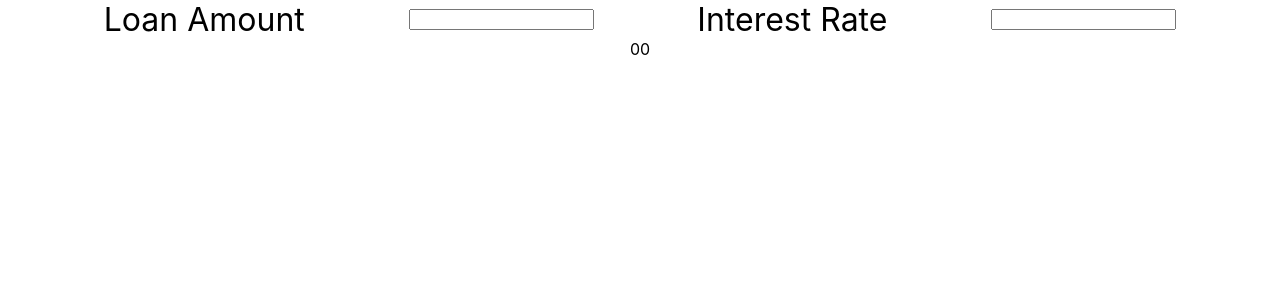
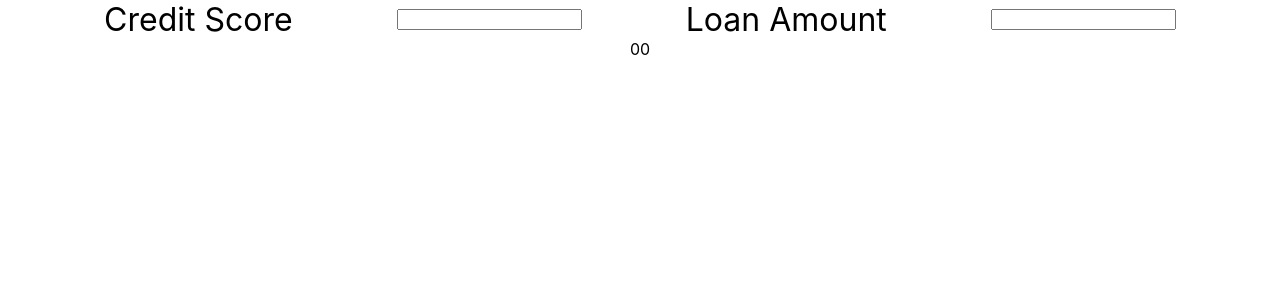
Before and after one commit to MrMicrowaveOven/esti-mate, a React (Create React App) app: page / in a window 1280 px wide. Shown: the top 300 px of the page. Built offline with nearby package versions, Linux system fonts and the light colour scheme.

Commit message:
Updated InterestRate to CreditScore, since those are the values that will be used

```diff
--- a/src/App.js
+++ b/src/App.js
@@ -4,16 +4,16 @@ import Display from './Display.js';
 import { useState } from 'react';
 
 const App = () => {
-  const [interestRate, setInterestRate] = useState(0)
+  const [creditScore, setCreditScore] = useState(0)
   const [loanAmount, setLoanAmount] = useState(0)
   return (
     <div className="app">
       <Inputs
-        onInterestRateChange={(newInterestRate) => setInterestRate(newInterestRate)}
+        onCreditScoreChange={(newCreditScore) => setCreditScore(newCreditScore)}
         onLoanAmountChange={(newLoanAmount) => setLoanAmount(newLoanAmount)}
       />
       <Display
-        interestRate={interestRate}
+        creditScore={creditScore}
         loanAmount={loanAmount}
       />
     </div>
--- a/src/Display.js
+++ b/src/Display.js
@@ -1,8 +1,8 @@
 import './Display.css'
-const Display = ({loanAmount, interestRate}) => {
+const Display = ({loanAmount, creditScore}) => {
     return (
         <div className="display">
-            <a>{interestRate}</a>
+            <a>{creditScore}</a>
             <a>{loanAmount}</a>
         </div>
     )
--- a/src/Inputs.js
+++ b/src/Inputs.js
@@ -1,12 +1,12 @@
 import './Inputs.css';
 
-const Inputs = ({onInterestRateChange, onLoanAmountChange}) => {
+const Inputs = ({onCreditScoreChange, onLoanAmountChange}) => {
 
     return (
         <div className="inputs">
-            <a className={"amount input-text"}>Loan Amount</a>
-            <input onChange={(event) => onInterestRateChange(event.target.value)} type="text"></input>
-            <a className={"interest input-text"}>Interest Rate</a>
+            <a className={"amount input-text"}>Credit Score</a>
+            <input onChange={(event) => onCreditScoreChange(event.target.value)} type="text"></input>
+            <a className={"interest input-text"}>Loan Amount</a>
             <input onChange={(event) => onLoanAmountChange(event.target.value)} type="text"></input>
         </div>
     )
```
